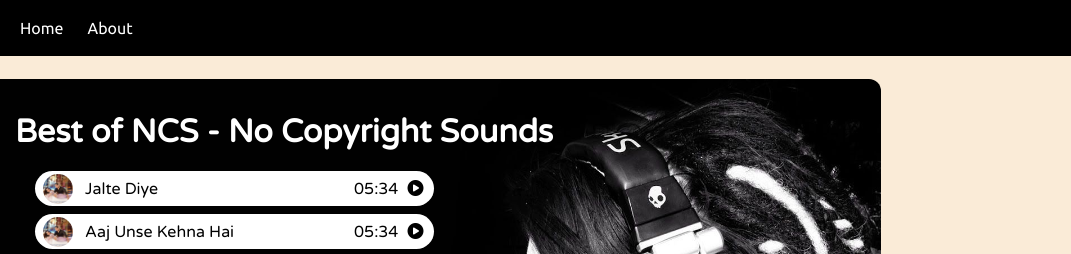
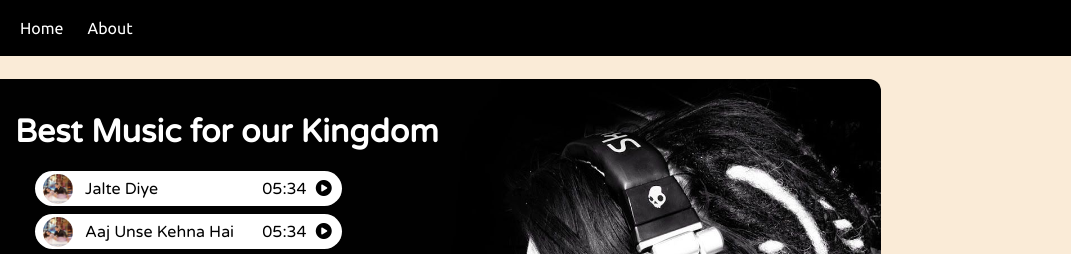
Before and after one commit to chetanprakash786/Lions-Kingdom-Music-Web, a plain HTML site: page index.html in a window 1280 px wide. Shown: the top 254 px of the page, 209-1280 px from the left. Drawn offline with Linux system fonts and the light colour scheme; a web font is replaced by a local one.

Commit message:
Update index.html

```diff
--- a/index.html
+++ b/index.html
@@ -17,7 +17,7 @@
     </nav>
     <div class="container">
         <div class="songList">
-            <h1>Best of NCS - No Copyright Sounds</h1>
+            <h1>Best Music for our Kingdom</h1>
             <div class="songItemContainer">
                 <div class="songItem">
                    <img src="covers/1.jpg" alt="1" srcset="">
```
